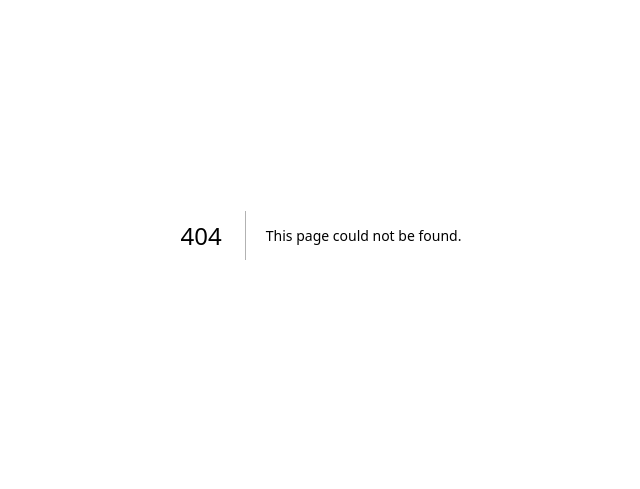
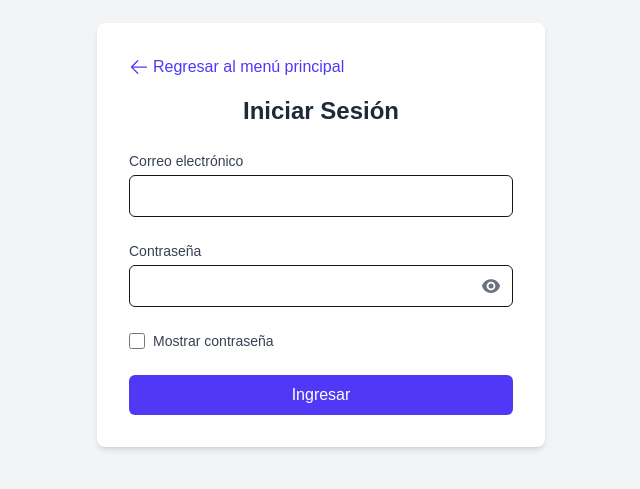
Before and after one commit to vahos30/sistemaVentasFront, a Next.js app: page /login in a window 1280 px wide. Before the commit this address had no page. Shown: the part 165-654 px from the top of the page, without its empty margins (319-959 px from the left). Built offline with nearby package versions, Linux system fonts and the light colour scheme.

Commit message:
configuracion de pagina principal y pagina de login

```diff
--- a/package.json
+++ b/package.json
@@ -9,10 +9,12 @@
     "lint": "next lint"
   },
   "dependencies": {
+    "@heroicons/react": "^2.2.0",
     "axios": "^1.9.0",
     "next": "15.3.1",
     "react": "^19.0.0",
-    "react-dom": "^19.0.0"
+    "react-dom": "^19.0.0",
+    "react-hook-form": "^7.56.1"
   },
   "devDependencies": {
     "@eslint/eslintrc": "^3",
--- /dev/null
+++ b/src/app/components/pages/Login/LoginForm.jsx
@@ -0,0 +1,97 @@
+"use client";
+import { useState } from "react";
+import {
+  EyeIcon,
+  EyeSlashIcon,
+  ArrowLeftIcon,
+} from "@heroicons/react/24/solid";
+import { useRouter } from "next/navigation"; // Importación correcta para Next.js 13+
+
+export default function LoginForm() {
+  const [showPassword, setShowPassword] = useState(false);
+  const router = useRouter();
+
+  const handleGoHome = () => {
+    router.push("/"); // Redirección a la página principal
+  };
+
+  return (
+    <div className="min-h-screen flex items-center justify-center bg-gray-100">
+      <div className="w-full max-w-md p-8 space-y-6 bg-white rounded-lg shadow-md">
+        {/* Botón de regreso - Ahora 100% funcional */}
+        <button
+          type="button"
+          onClick={handleGoHome}
+          className="flex items-center text-indigo-600 hover:text-indigo-800 mb-4 transition-colors cursor-pointer"
+        >
+          <ArrowLeftIcon className="w-5 h-5 mr-1" />
+          <span>Regresar al menú principal</span>
+        </button>
+
+        <h2 className="text-2xl font-bold text-center text-gray-800">
+          Iniciar Sesión
+        </h2>
+
+        <form className="space-y-6">
+          {/* Campo de email */}
+          <div>
+            <label className="block text-sm font-medium text-gray-700">
+              Correo electrónico
+            </label>
+            <input
+              type="email"
+              className="w-full px-4 py-2 mt-1 border rounded-md focus:ring-indigo-500 focus:border-indigo-500"
+              required
+            />
+          </div>
+
+          {/* Campo de contraseña */}
+          <div>
+            <label className="block text-sm font-medium text-gray-700">
+              Contraseña
+            </label>
+            <div className="relative mt-1">
+              <input
+                type={showPassword ? "text" : "password"}
+                className="w-full px-4 py-2 border rounded-md focus:ring-indigo-500 focus:border-indigo-500"
+                required
+              />
+              <button
+                type="button"
+                className="absolute inset-y-0 right-0 flex items-center pr-3"
+                onClick={() => setShowPassword(!showPassword)}
+              >
+                {showPassword ? (
+                  <EyeSlashIcon className="w-5 h-5 text-gray-500" />
+                ) : (
+                  <EyeIcon className="w-5 h-5 text-gray-500" />
+                )}
+              </button>
+            </div>
+          </div>
+
+          {/* Checkbox mostrar contraseña */}
+          <div className="flex items-center">
+            <input
+              type="checkbox"
+              checked={showPassword}
+              onChange={() => setShowPassword(!showPassword)}
+              className="w-4 h-4 text-indigo-600 border-gray-300 rounded focus:ring-indigo-500"
+            />
+            <label className="ml-2 block text-sm text-gray-700">
+              Mostrar contraseña
+            </label>
+          </div>
+
+          {/* Botón de Ingresar */}
+          <button
+            type="submit"
+            className="w-full px-4 py-2 text-white bg-indigo-600 rounded-md hover:bg-indigo-700 focus:outline-none focus:ring-2 focus:ring-indigo-500 transition-colors"
+          >
+            Ingresar
+          </button>
+        </form>
+      </div>
+    </div>
+  );
+}
--- a/src/app/page.js
+++ b/src/app/components/pages/PageIndex/page.js
@@ -35,7 +35,7 @@ export default function Home() {
         </p>
         <div className="space-x-4">
           <Link
-            href="/login"
+            href="login"
             className="bg-indigo-600 text-white px-6 py-3 rounded-lg text-lg hover:bg-indigo-700"
           >
             Comenzar ahora
--- /dev/null
+++ b/src/app/login/page.jsx
@@ -0,0 +1,5 @@
+import LoginForm from "../components/pages/Login/LoginForm";
+
+export default function LoginPage() {
+  return <LoginForm />;
+}
--- /dev/null
+++ b/src/app/page.jsx
@@ -0,0 +1,9 @@
+import Home from "./components/pages/PageIndex/page";
+
+export default function MainPage() {
+  return (
+    <div className="container py-4">
+      <Home />
+    </div>
+  );
+}
--- a/src/app/test-api/page.js
+++ /dev/null
@@ -1,49 +0,0 @@
-"use client"; // Necesario para usar hooks y efectos
-import { useEffect, useState } from "react";
-import { getClientes } from "@/services/clienteService";
-
-export default function TestApiPage() {
-  const [clientes, setClientes] = useState([]);
-  const [loading, setLoading] = useState(true);
-  const [error, setError] = useState(null);
-
-  useEffect(() => {
-    const fetchData = async () => {
-      try {
-        const data = await getClientes();
-        setClientes(data);
-      } catch (err) {
-        setError("Error al cargar clientes");
-        console.error(err);
-      } finally {
-        setLoading(false);
-      }
-    };
-
-    fetchData();
-  }, []);
-
-  if (loading) return <p>Cargando clientes...</p>;
-  if (error) return <p className="text-red-500">{error}</p>;
-
-  return (
-    <div className="p-4">
-      <h1 className="text-2xl font-bold mb-4">Lista de Clientes (Desde API)</h1>
-      <ul className="space-y-2">
-        {clientes.map((cliente) => (
-          <li key={cliente.id} className="border p-3 rounded-lg">
-            <p>
-              <strong>Nombre:</strong> {cliente.nombre} {cliente.apellido}
-            </p>
-            <p>
-              <strong>Documento:</strong> {cliente.numeroDocumento}
-            </p>
-            <p>
-              <strong>Email:</strong> {cliente.email}
-            </p>
-          </li>
-        ))}
-      </ul>
-    </div>
-  );
-}
```
Also changed, not shown: 1 other file (tests, documents, lock files or other folders).
